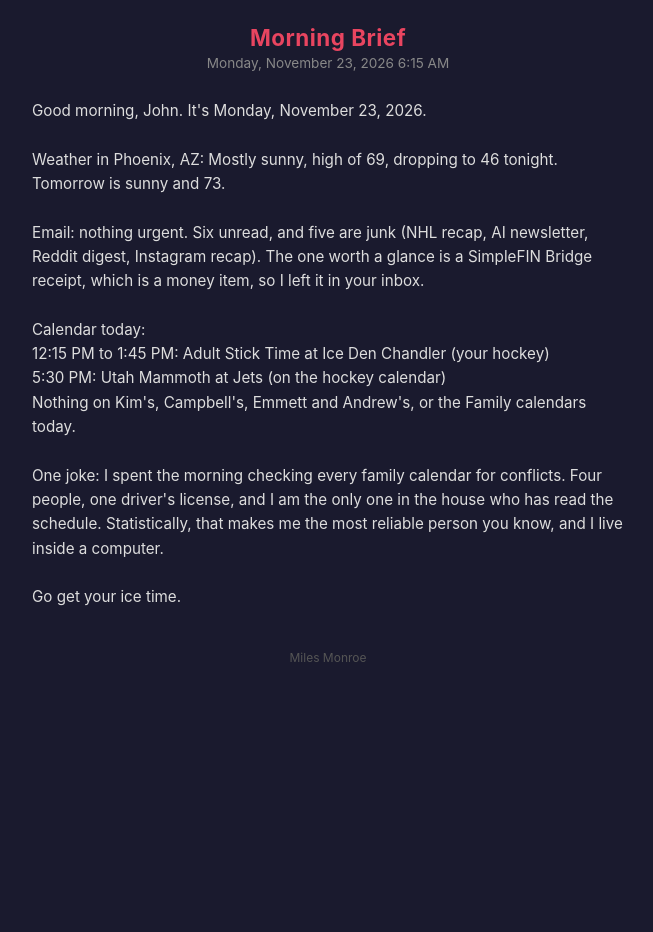
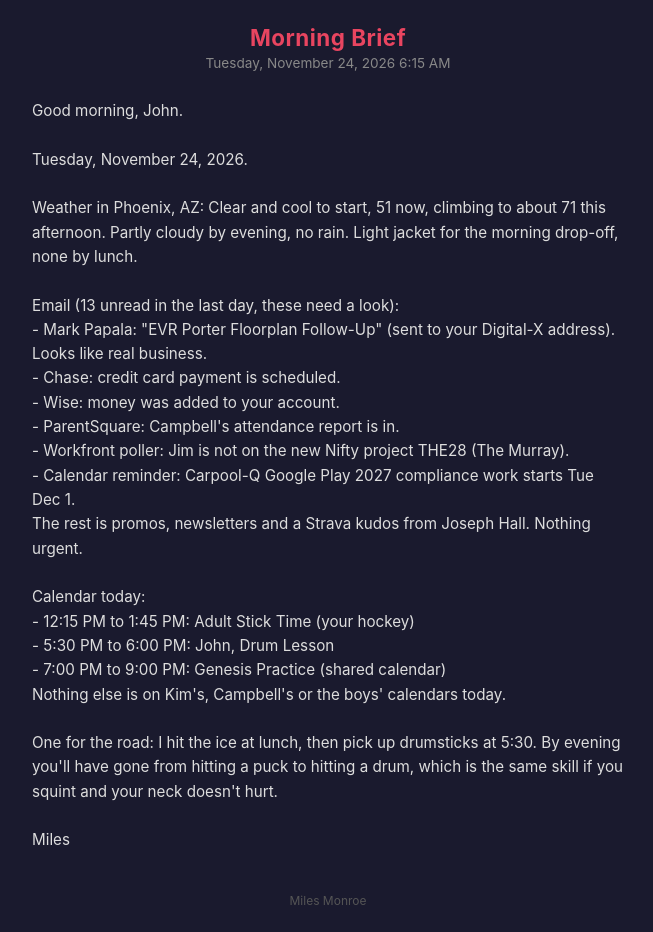
Before and after one commit to digitalx3d/miles-brief, a plain HTML site: page index.html in a window 1280 px wide. Shown: the whole page, without its empty margins (312-965 px from the left). Before the commit the page ends 800 px from the top, so only its background shows below. Drawn offline with Linux system fonts and the light colour scheme.

Commit message:
Update morning brief 2026-11-24

```diff
--- a/index.html
+++ b/index.html
@@ -53,9 +53,9 @@
 <body>
   <div class="header">
     <h1>Morning Brief</h1>
-    <div class="date">Monday, November 23, 2026 6:15 AM</div>
+    <div class="date">Tuesday, November 24, 2026 6:15 AM</div>
   </div>
-  <div class="brief-content">Good morning, John. It's Monday, November 23, 2026.<br><br>Weather in Phoenix, AZ: Mostly sunny, high of 69, dropping to 46 tonight. Tomorrow is sunny and 73.<br><br>Email: nothing urgent. Six unread, and five are junk (NHL recap, AI newsletter, Reddit digest, Instagram recap). The one worth a glance is a SimpleFIN Bridge receipt, which is a money item, so I left it in your inbox.<br><br>Calendar today:<br>12:15 PM to 1:45 PM: Adult Stick Time at Ice Den Chandler (your hockey)<br>5:30 PM: Utah Mammoth at Jets (on the hockey calendar)<br>Nothing on Kim's, Campbell's, Emmett and Andrew's, or the Family calendars today.<br><br>One joke: I spent the morning checking every family calendar for conflicts. Four people, one driver's license, and I am the only one in the house who has read the schedule. Statistically, that makes me the most reliable person you know, and I live inside a computer.<br><br>Go get your ice time.</div>
+  <div class="brief-content">Good morning, John.<br><br>Tuesday, November 24, 2026.<br><br>Weather in Phoenix, AZ: Clear and cool to start, 51 now, climbing to about 71 this afternoon. Partly cloudy by evening, no rain. Light jacket for the morning drop-off, none by lunch.<br><br>Email (13 unread in the last day, these need a look):<br>- Mark Papala: "EVR Porter Floorplan Follow-Up" (sent to your Digital-X address). Looks like real business.<br>- Chase: credit card payment is scheduled.<br>- Wise: money was added to your account.<br>- ParentSquare: Campbell's attendance report is in.<br>- Workfront poller: Jim is not on the new Nifty project THE28 (The Murray).<br>- Calendar reminder: Carpool-Q Google Play 2027 compliance work starts Tue Dec 1.<br>The rest is promos, newsletters and a Strava kudos from Joseph Hall. Nothing urgent.<br><br>Calendar today:<br>- 12:15 PM to 1:45 PM: Adult Stick Time (your hockey)<br>- 5:30 PM to 6:00 PM: John, Drum Lesson<br>- 7:00 PM to 9:00 PM: Genesis Practice (shared calendar)<br>Nothing else is on Kim's, Campbell's or the boys' calendars today.<br><br>One for the road: I hit the ice at lunch, then pick up drumsticks at 5:30. By evening you'll have gone from hitting a puck to hitting a drum, which is the same skill if you squint and your neck doesn't hurt.<br><br>Miles</div>
   <div class="footer">Miles Monroe</div>
   <script>
     if ('serviceWorker' in navigator) {
```
